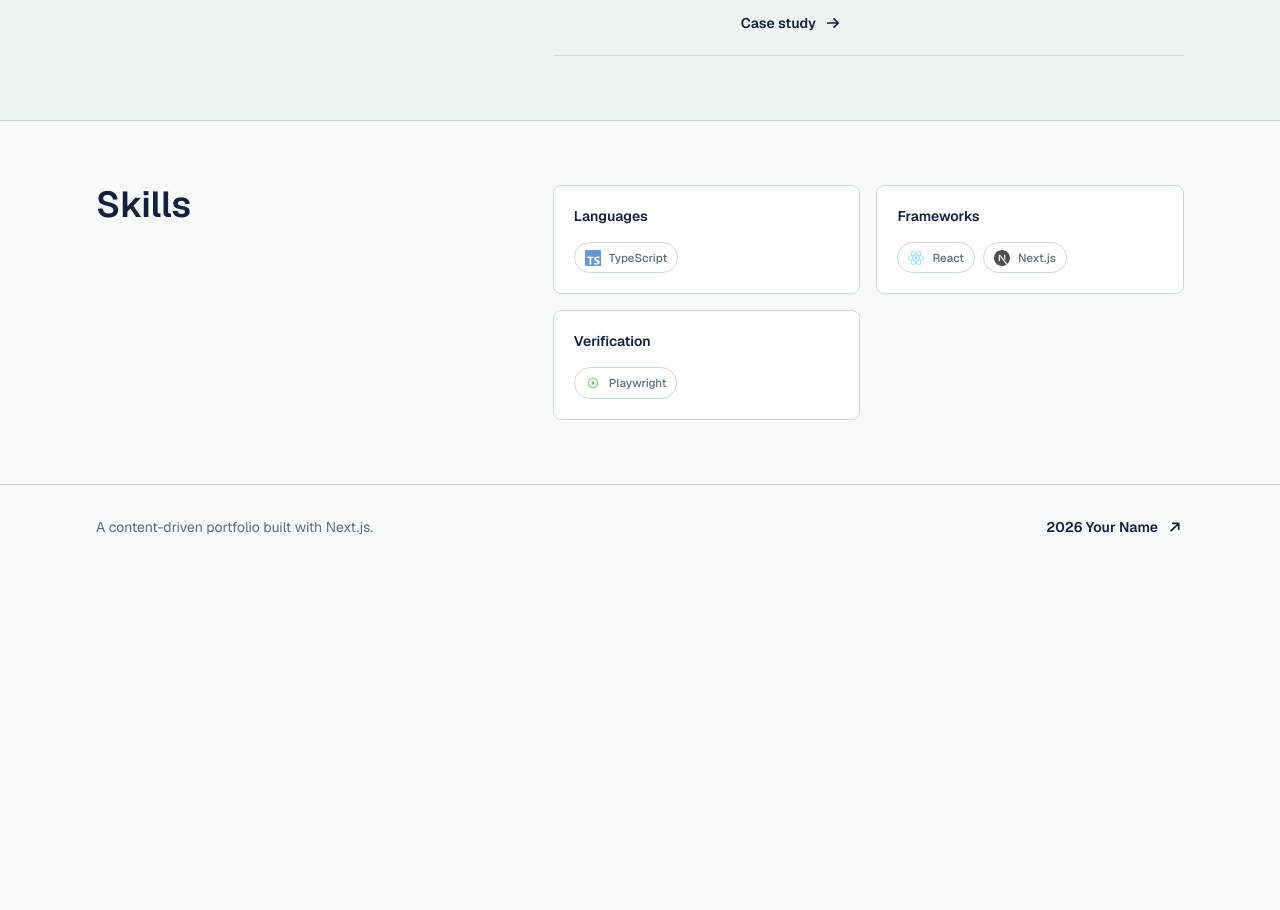
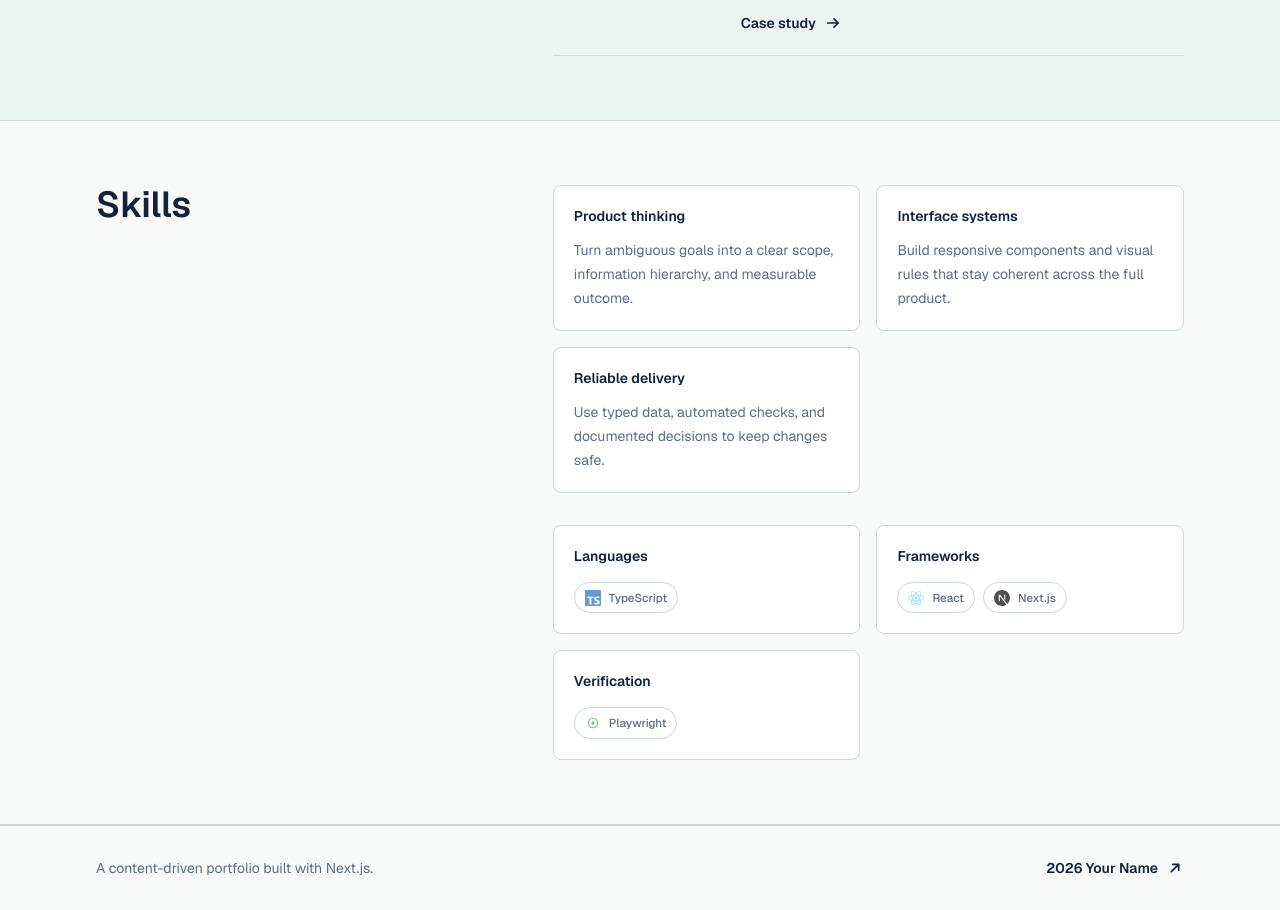
Before and after one commit to seungwoo7050/42web-workspace, a Next.js app: page /about in a window 1280 px wide. Shown: the part 1100-2010 px from the top of the page. Before the commit the page ends 1669 px from the top, so only its background shows below. Built offline with nearby package versions, Linux system fonts and the light colour scheme.

Commit message:
feat(about): 기술 집중 영역 추가

```diff
--- a/src/app/about/page.tsx
+++ b/src/app/about/page.tsx
@@ -99,16 +99,39 @@ export default async function AboutPage({
           />
         </div>
       </section>
-      <section>
+      <section className="border-b border-line">
         <div className="mx-auto grid max-w-6xl gap-9 px-5 py-16 sm:px-8 lg:grid-cols-[0.8fr_1.2fr]">
           <SectionHeading
             contentDebug={contentDebug}
             contentHint="src/content/presentation.json > pages.about.skills"
             title={pageCopy.skills.title}
           />
+          <div className="grid gap-8">
+            <div className="grid gap-4 sm:grid-cols-2">
+              {content.skills.focusAreas.map((area) => (
+                <article
+                  className="rounded-lg border border-line bg-surface p-5"
+                  key={area.title}
+                >
+                  <ContentHint
+                    enabled={contentDebug}
+                    path={`src/content/skills.json > focusAreas[title=${area.title}]`}
+                  />
+                  <h2 className="text-sm font-semibold text-foreground">
+                    {area.title}
+                  </h2>
+                  <p className="mt-3 text-sm leading-6 text-muted">
+                    {area.body}
+                  </p>
+                </article>
+              ))}
+            </div>
             <div className="grid gap-4 sm:grid-cols-2">
               {content.skills.groups.map((group) => (
-              <article className="rounded-lg border border-line bg-surface p-5" key={group.title}>
+                <article
+                  className="rounded-lg border border-line bg-surface p-5"
+                  key={group.title}
+                >
                   <ContentHint
                     enabled={contentDebug}
                     path={`src/content/skills.json > groups[title=${group.title}]`}
@@ -123,6 +146,7 @@ export default async function AboutPage({
               ))}
             </div>
           </div>
+        </div>
       </section>
     </PageShell>
   );
```
Lines whose indentation alone changed are shown as unchanged.
